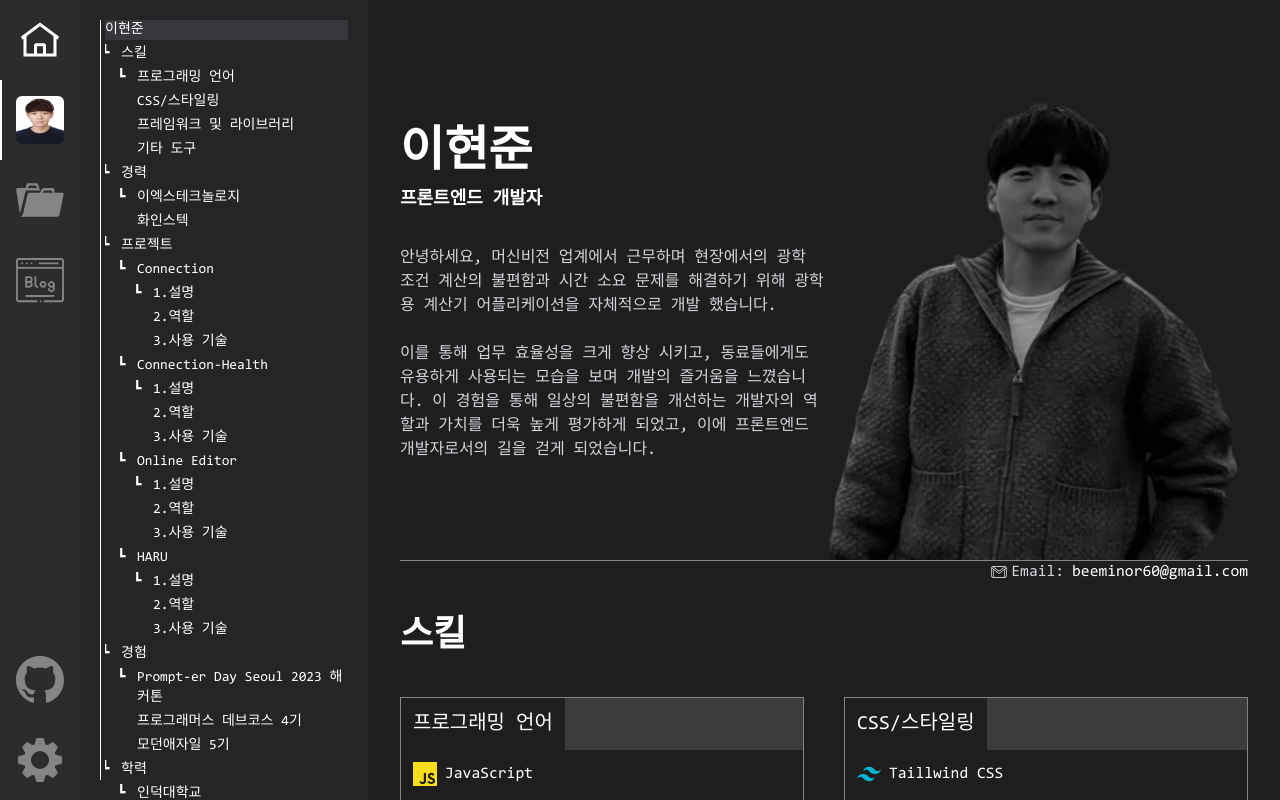
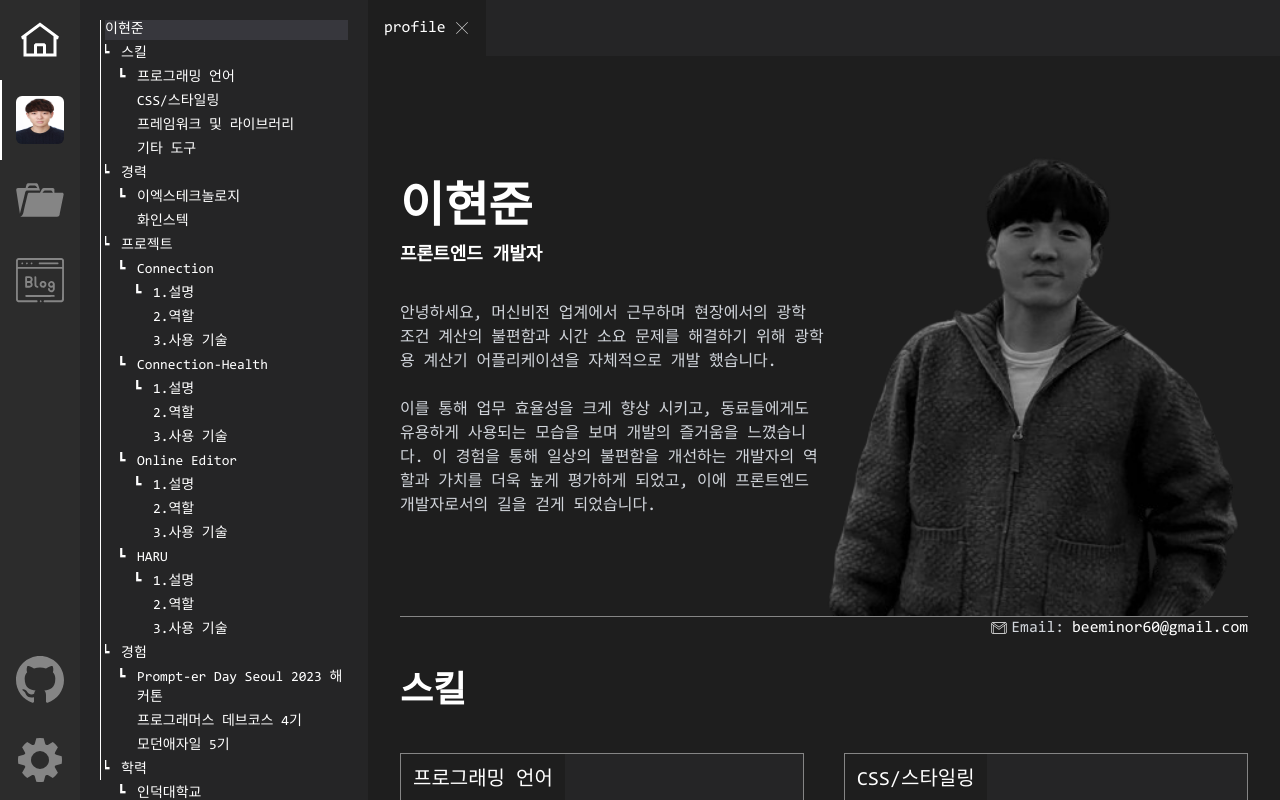
Before and after one commit to hyeonjun-L/leehyeonjun, a Next.js app: page /profile in a window 1280 px wide. Built offline with nearby package versions, Linux system fonts and the light colour scheme; no server answers; a small style sheet from the web is missing.

Commit message:
feat: router nav 구현

```diff
--- /dev/null
+++ b/src/app/_components/RouterNav.tsx
@@ -0,0 +1,54 @@
+'use client';
+
+import Link from 'next/link';
+import { usePathname, useRouter } from 'next/navigation';
+import { CloseSVG } from '@/icons/index';
+
+const RouterNav = () => {
+  const pathname = usePathname();
+  const router = useRouter();
+  const pathnameList = pathname.split('/').filter((p) => p);
+
+  const createHrefHandler = (index: number) => {
+    const href = `/${pathnameList.slice(0, index + 1).join('/')}`;
+    const closeHref = `/${pathnameList.slice(0, index).join('/')}` || '/';
+    return { href, closeHref };
+  };
+
+  const closeFileHandler = (
+    event: React.MouseEvent<HTMLButtonElement>,
+    href: string,
+  ) => {
+    event.preventDefault();
+    router.push(href);
+  };
+
+  return (
+    <aside className="bg-White-selectFileMenu-bg dark:bg-dark-selectFileMenu-bg">
+      <section>
+        <nav className="flex">
+          {pathnameList.map((name, index) => {
+            if (!name) return null;
+
+            const { href, closeHref } = createHrefHandler(index);
+
+            return (
+              <Link
+                className={`flex gap-2 p-4 ${href === pathname ? 'bg-White-body dark:bg-dark-body' : 'bg-White-selectFileMenu-disabled dark:bg-dark-selectFileMenu-disabled'}`}
+                key={href}
+                href={href}
+              >
+                {name}
+                <button onClick={(e) => closeFileHandler(e, closeHref)}>
+                  <CloseSVG className="size-4 fill-black hover:fill-gray-600 dark:fill-dark-menu-text dark:hover:fill-white" />
+                </button>
+              </Link>
+            );
+          })}
+        </nav>
+      </section>
+    </aside>
+  );
+};
+
+export default RouterNav;
--- a/src/app/layout.tsx
+++ b/src/app/layout.tsx
@@ -3,6 +3,7 @@ import localFont from 'next/font/local';
 import { cookies } from 'next/headers';
 import ActivityNav from '@/app/_components/ActivityNav';
 import AnchorNav from './_components/AnchorNav';
+import RouterNav from './_components/RouterNav';
 import type { Metadata } from 'next';
 
 const consola = localFont({
@@ -38,8 +39,9 @@ export default function RootLayout({
       >
         <ActivityNav />
         <AnchorNav />
-        <main className="flex size-full flex-grow flex-col overflow-auto p-4 sm:p-8">
-          <div className="m-auto max-w-6xl">
+        <main className="flex size-full flex-grow flex-col overflow-auto">
+          <RouterNav />
+          <div className="m-auto max-w-6xl p-4 sm:p-4 xl:p-8 2xl:p-0">
             {children}
             {settingModal}
           </div>
--- a/src/app/profile/_components/Skill.tsx
+++ b/src/app/profile/_components/Skill.tsx
@@ -181,8 +181,8 @@ const Skill = () => {
             key={header}
             className="border border-solid border-dark-disabled "
           >
-            <div className="dark:bg-dark-menu-bg">
-              <h3 className="inline-block p-3 text-xl dark:bg-dark-body">
+            <div className="bg-White-selectFileMenu-bg dark:bg-dark-selectFileMenu-bg">
+              <h3 className="inline-block bg-White-body p-3 text-xl dark:bg-dark-body">
                 {header}
               </h3>
             </div>
```
